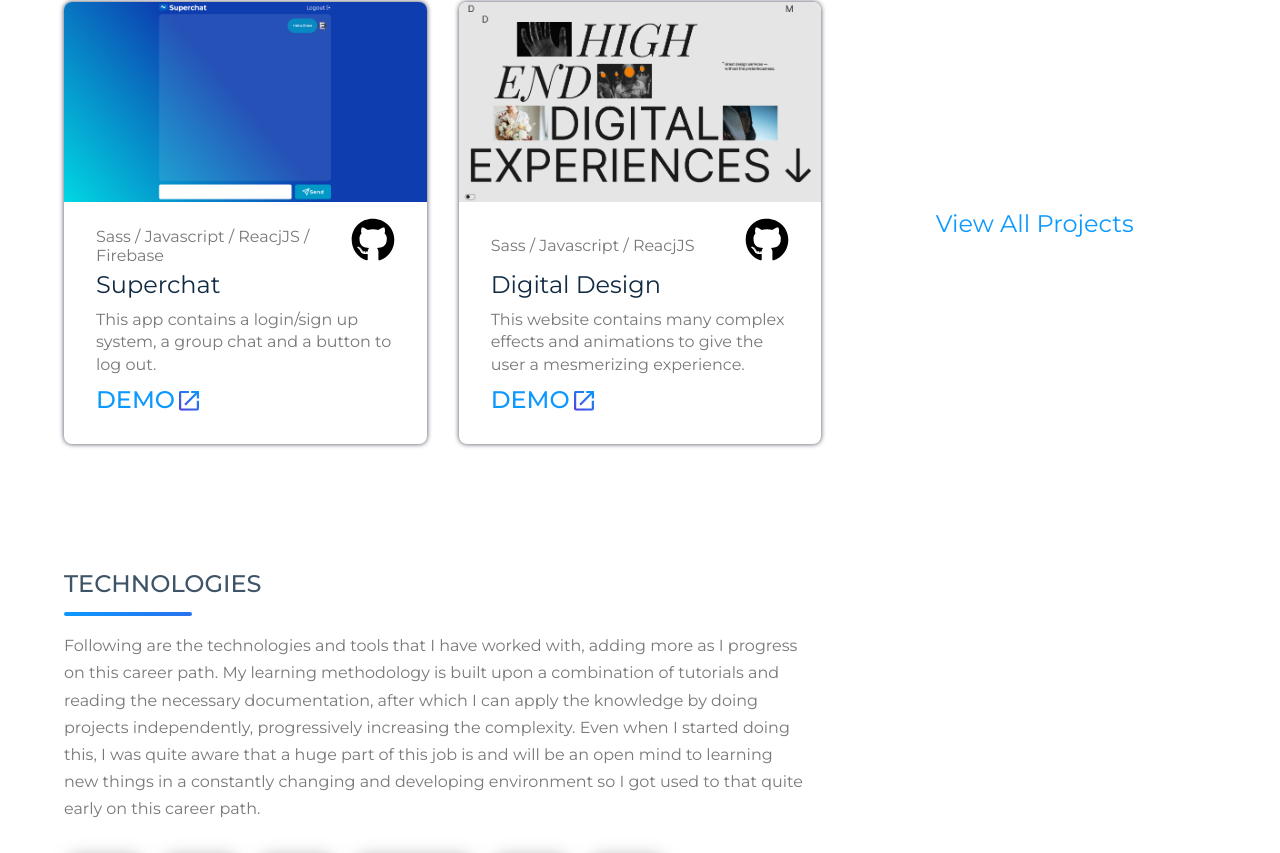
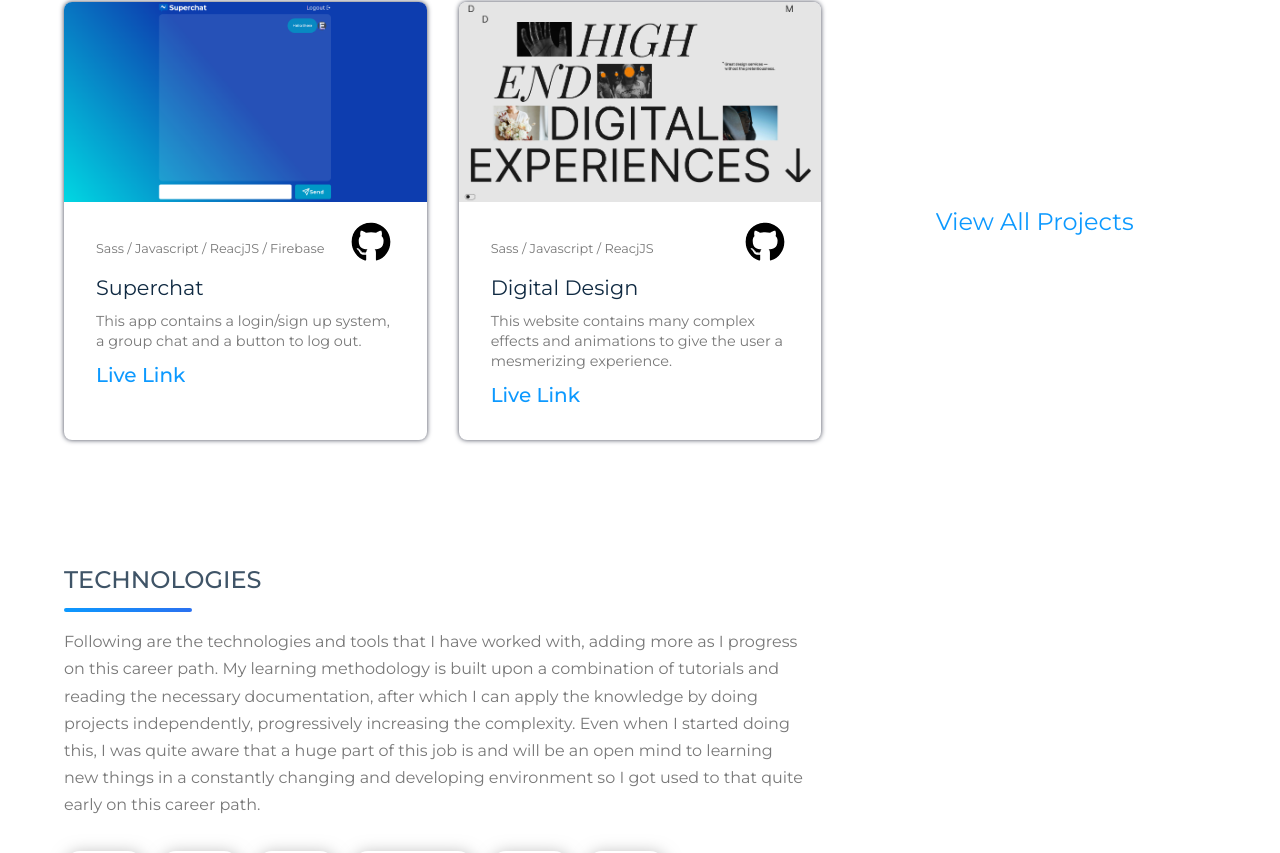
Before and after one commit to Edin2021/Portfolio, a React (Create React App) app: page / in a window 1280 px wide. Shown: the part 986-1839 px from the top of the page. Built offline with nearby package versions, Linux system fonts and the light colour scheme.

Commit message:
Style snags, fixes, and updates.

```diff
--- a/src/components/Project.js
+++ b/src/components/Project.js
@@ -1,4 +1,3 @@
-import demoLinkIcon from "../images/illustarions/demo-link-icon.svg";
 import { FaGithub } from "react-icons/fa";
 
 function Project({ project }) {
@@ -13,13 +12,14 @@
           <span>{techUsed}</span>
           <a href={repo} target="_blank" rel="noreferrer" className="repo-link">
             <FaGithub />
+
             <span className="visually-hidden">Github</span>
           </a>
         </h4>
         <h3 className="name">{name}</h3>
         <p className="info">{info}</p>
         <a className="demo-link" href={demo} target="_blank" rel="noreferrer">
-          Demo <img src={demoLinkIcon} alt="demo link icon" />
+        Live Link
         </a>
       </div>
     </article>
--- a/src/components/SelectedProjects.js
+++ b/src/components/SelectedProjects.js
@@ -1,17 +1,13 @@
 import { useState, useEffect } from "react";
 import { Link } from "react-router-dom";
-import longArrow from "../images/illustarions/long-arrow.svg";
 import { projects } from "../data";
-// import Loading from "./Loading";
 import Project from "./Project";
 
 function SelectedProjects() {
   const [selectedProjects, setSelectedProjects] = useState([]);
-  // const [loading, setLoading] = useState(true);
 
   useEffect(() => {
     setSelectedProjects(projects.filter((project) => project.selected));
-    // setLoading((loading) => !loading);
   }, []);
 
   return (
--- a/src/index.scss
+++ b/src/index.scss
@@ -8,8 +8,8 @@
 }
 // color variablers
 $clr-primary: #424656;
-$clr-accent-1: #0C99FF;
-$clr-accent-2: #4949E1;
+$clr-accent-1: #0c99ff;
+$clr-accent-2: #4949e1;
 $clr-heading: #102a42;
 $clr-text: #787878;
 $clr-red-light: #ff8d8d;
@@ -83,7 +83,7 @@
   top: 0;
   width: 100%;
   height: 50rem;
-  background: linear-gradient(to left, #FFFFFF, #ECE9E6);
+  background: linear-gradient(to left, #ffffff, #ece9e6);
   clip-path: polygon(0% 0%, 0% 100%, 120% 100%);
   rotate: 180deg;
   z-index: -1;
@@ -163,7 +163,7 @@
       transform: translateX(-100%);
     }
     &::after {
-      content: '';
+      content: "";
       width: 100%;
       height: 0.09rem;
       border-radius: 1rem;
@@ -172,9 +172,10 @@
       bottom: 0;
       transform: translateX(-101%);
       transition: all 0.3s ease;
+      opacity: 0.5;
     }
     &::before {
-      content: '';
+      content: "";
       width: 100%;
       height: 0.09rem;
       border-radius: 1rem;
@@ -183,6 +184,7 @@
       bottom: 0;
       transform: translateX(101%);
       transition: all 0.3s ease;
+      opacity: 0.1;
     }
     &:hover {
       span {
@@ -190,12 +192,13 @@
       }
       &::after {
         transform: translateX(0%);
+        opacity: 1;
       }
       &::before {
         transform: translateX(0%);
+        opacity: 1;
       }
     }
-
   }
 }
 
@@ -243,7 +246,7 @@
   width: 100%;
   height: 100vh;
   margin-bottom: 6rem;
-  background: linear-gradient(to right, #FFFFFF, #ECE9E6);
+  background: linear-gradient(to right, #ffffff, #ece9e6);
 }
 
 .hero-centar {
@@ -432,7 +435,7 @@
     background: white;
     &:hover {
       .image img {
-       transform: scale(1.1);
+        transform: scale(1.1);
       }
     }
     .image {
@@ -459,21 +462,21 @@
         justify-content: space-between;
         align-items: center;
         color: $clr-text;
-        font-size: 1rem;
+        font-size: 0.8rem;
         font-weight: normal;
         max-width: 100%;
       }
 
       .name {
         text-transform: capitalize;
-        font-size: 1.5rem;
+        font-size: 1.3rem;
         line-height: 100%;
         font-weight: 400;
       }
 
       .info {
         color: $clr-text;
-        font-size: 1rem;
+        font-size: 0.9rem;
         margin: 0.75rem 0;
         line-height: 1.4;
       }
@@ -482,30 +485,68 @@
         display: flex;
         align-items: center;
         width: max-content;
-        font-size: 1.5rem;
+        position: relative;
+        overflow: hidden;
+        font-size: 1.25rem;
         font-weight: 500;
-        text-transform: uppercase;
         color: $clr-accent-1;
-        line-height: 100%;
-        transition: opacity 0.3s ease;
+        line-height: 125%;
         margin-bottom: 0;
         margin-top: auto;
+        &::after {
+          content: "";
+          width: 100%;
+          height: 0.09rem;
+          border-radius: 1rem;
+          background-color: $clr-accent-1;
+          position: absolute;
+          bottom: 0;
+          transform: translateX(-101%);
+          transition: all 0.3s ease;
+          opacity: 0.5;
+        }
+        &::before {
+          content: "";
+          width: 100%;
+          height: 0.09rem;
+          border-radius: 1rem;
+          background-color: $clr-heading;
+          position: absolute;
+          bottom: 0;
+          transform: translateX(101%);
+          transition: all 0.3s ease;
+          opacity: 0.1;
+        }
         &:hover {
-          opacity: 0.7;
-        }
-        img {
-          max-width: 20px;
-          margin-left: 0.25rem;
-          transform: translateY(0.05rem);
+          span {
+            transform: translateX(-150%);
+          }
+          &::after {
+            transform: translateX(0%);
+            opacity: 1;
+          }
+          &::before {
+            transform: translateX(0%);
+            opacity: 1;
+          }
         }
       }
 
       .repo-link {
-        font-size: 2.75rem;
+        font-size: 3rem;
         color: black;
-        transition: opacity 0.3s ease;
+        transition: all 0.3s ease;
+        svg {
+          border-radius: 50%;
+          border: 2px solid transparent;
+          transition: all 0.3s ease;
+          padding: 2px;
+        }
         &:hover {
-          opacity: 0.7;
+          transform: scale(0.9);
+          svg {
+            border: 2px solid $clr-heading;
+          }
         }
       }
     }
@@ -543,7 +584,7 @@
     }
 
     &::after {
-      content: '';
+      content: "";
       width: 100%;
       height: 0.09rem;
       border-radius: 1rem;
@@ -552,9 +593,10 @@
       bottom: 0;
       transform: translateX(-101%);
       transition: all 0.3s ease;
+      opacity: 0.5;
     }
     &::before {
-      content: '';
+      content: "";
       width: 100%;
       height: 0.09rem;
       border-radius: 1rem;
@@ -563,6 +605,7 @@
       bottom: 0;
       transform: translateX(101%);
       transition: all 0.3s ease;
+      opacity: 0.1;
     }
     &:hover {
       span {
@@ -570,19 +613,13 @@
       }
       &::after {
         transform: translateX(0%);
+        opacity: 1;
       }
       &::before {
         transform: translateX(0%);
+        opacity: 1;
       }
     }
-
-    // img {
-    //   position: absolute;
-    //   bottom: -0.5rem;
-    //   z-index: 1;
-    //   transition: transform 0.3s ease-in-out;
-    //   width: 104%;
-    // }
   }
 }
 
@@ -807,9 +844,17 @@
   @include flexCenter(column);
   width: 100%;
   position: relative;
-  background: #ECE9E6;  /* fallback for old browsers */
-background: -webkit-linear-gradient(to right, #FFFFFF, #ECE9E6);  /* Chrome 10-25, Safari 5.1-6 */
-background: linear-gradient(to right, #FFFFFF, #ECE9E6); /* W3C, IE 10+/ Edge, Firefox 16+, Chrome 26+, Opera 12+, Safari 7+ */
+  background: #ece9e6; /* fallback for old browsers */
+  background: -webkit-linear-gradient(
+    to right,
+    #ffffff,
+    #ece9e6
+  ); /* Chrome 10-25, Safari 5.1-6 */
+  background: linear-gradient(
+    to right,
+    #ffffff,
+    #ece9e6
+  ); /* W3C, IE 10+/ Edge, Firefox 16+, Chrome 26+, Opera 12+, Safari 7+ */
 
   color: $clr-heading;
   padding: 1rem 0;
@@ -935,7 +980,7 @@
 
   .view-all-projects {
     grid-column: 1 / 3;
-    margin-top: 3rem
+    margin-top: 3rem;
   }
 
   .banner {
@@ -1099,7 +1144,7 @@
         display: flex;
         flex-direction: column;
         align-items: flex-start;
-      };
+      }
     }
 
     .contact-info {
@@ -1157,7 +1202,7 @@
 
   .view-all-projects {
     grid-column: 1 / 1;
-    margin-top: 3rem
+    margin-top: 3rem;
   }
 
   .projects + .section-image a {
```
